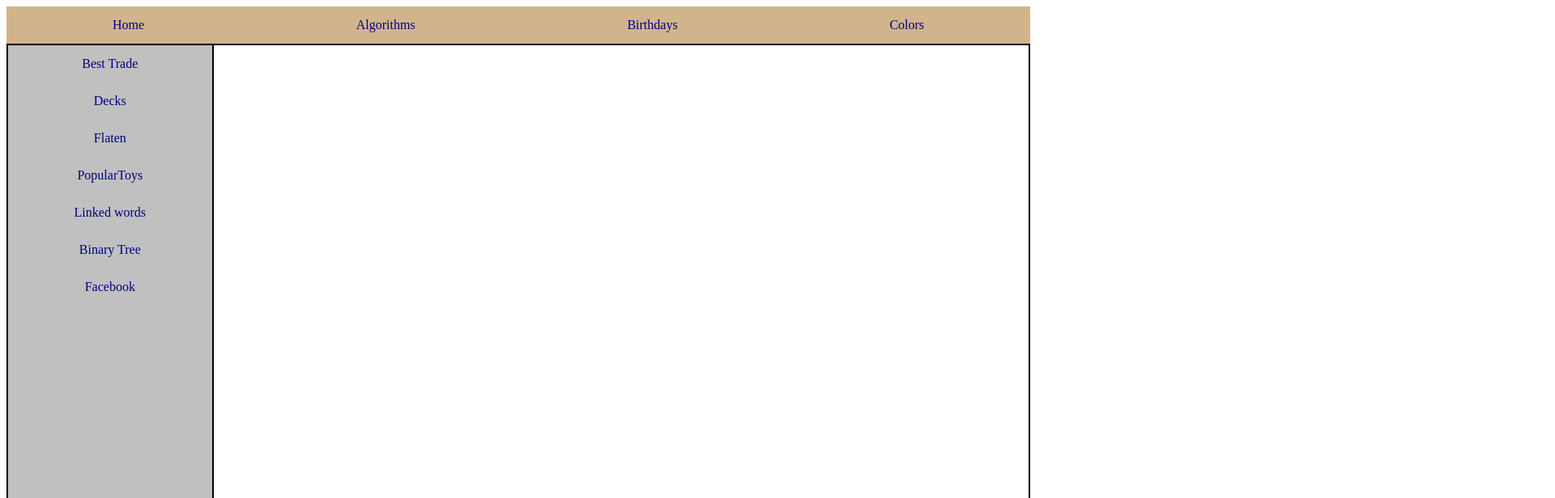
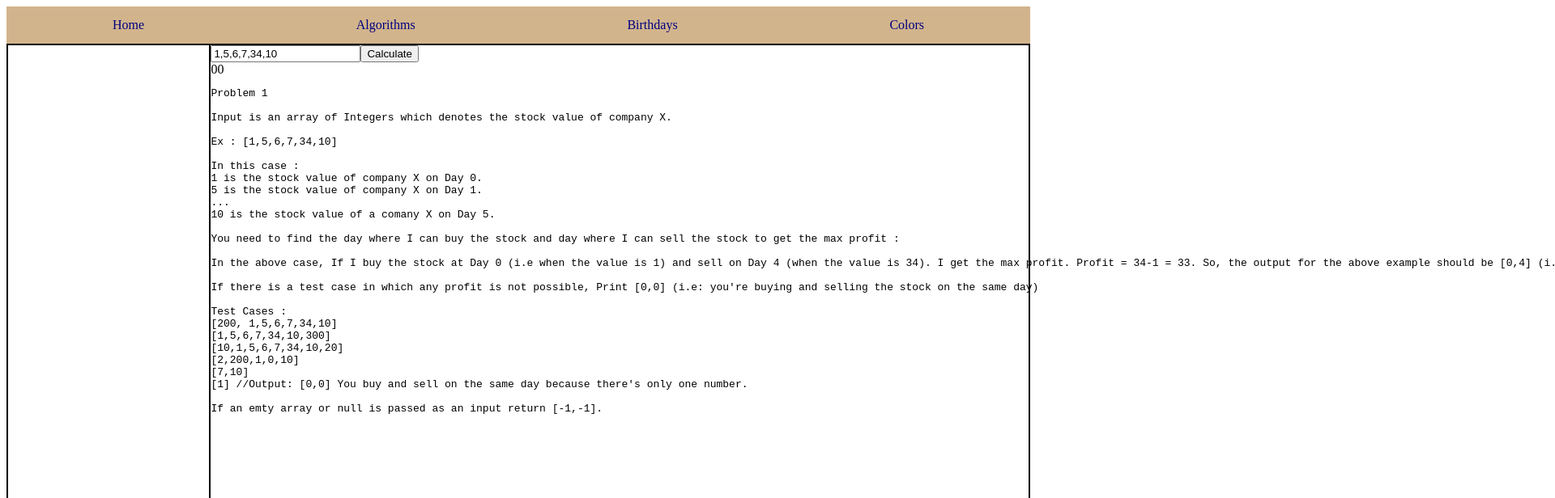
Before and after one commit to alialiayman/Casual, a React (Create React App) app: page /algorithm/besttrade in a window 1280 px wide. Shown: the top 616 px of the page at 81% size, 1920 px wide, since content can reach past the window. Built offline with nearby package versions, Linux system fonts and the light colour scheme.

Commit message:
best trade

```diff
--- a/src/components/Algorithms/BestTrade/BestTrade.js
+++ b/src/components/Algorithms/BestTrade/BestTrade.js
@@ -1,3 +1,35 @@
+import React, { useState } from 'react';
+
+
+const BestTrade = () => {
+    const [inputArray, setInputArray] = useState('1,5,6,7,34,10');
+    const [result, setResult] = useState([0,0]);
+
+    const handleInputArrayChange = ({ target }) => {
+        setInputArray(target.value);
+    }
+
+    const calculate = () => {
+        setResult(FindBestDays(inputArray.split(',')));
+    }
+    return (
+        <React.Fragment>
+            <input value={inputArray} onChange={handleInputArrayChange}></input>
+            <button type="button" onClick={calculate}> Calculate </button>
+
+            <div>{result}</div>
+
+            <pre>
+                {problem}
+            </pre>
+        </React.Fragment>
+    )
+}
+
+export default BestTrade;
+
+
+
 const prices = [7];
 
 // loop1 from 0 to end with BuyIndex
@@ -10,18 +42,18 @@ function FindBestDays(prices) {
         return [-1, -1];
     }
 
-    if (prices.length === 1){
-        return [0,0];
+    if (prices.length === 1) {
+        return [0, 0];
     }
 
     let maxProfit = 0;
     let buyDay = 0;
     let sellDay = 0;
 
-    for (let i = 0; i < prices.length; i++){
-        for (let j = i + 1; j <prices.length; j++){
+    for (let i = 0; i < prices.length; i++) {
+        for (let j = i + 1; j < prices.length; j++) {
             const profit = prices[j] - prices[i];
-            if (profit > maxProfit){
+            if (profit > maxProfit) {
                 maxProfit = profit;
                 buyDay = i;
                 sellDay = j
@@ -29,26 +61,28 @@ function FindBestDays(prices) {
         }
     }
 
-    return [buyDay,sellDay];
+    return [buyDay, sellDay];
 
 }
 
 const testCases = [
-    [1,5,6,7,34,10],
-    [200, 1,5,6,7,34,10],
-    [1,5,6,7,34,10,300],
-    [10,1,5,6,7,34,10,20],
-    [2,200,1,0,10],
-    [7,10],
+    [1, 5, 6, 7, 34, 10],
+    [200, 1, 5, 6, 7, 34, 10],
+    [1, 5, 6, 7, 34, 10, 300],
+    [10, 1, 5, 6, 7, 34, 10, 20],
+    [2, 200, 1, 0, 10],
+    [7, 10],
     [1]
 
 ]
-testCases.forEach(x=> {
+testCases.forEach(x => {
     console.log(`${x}  ==>  ${FindBestDays(x)}`)
 });
 
 
-`Problem 1
+
+const problem =
+    `Problem 1
 
 Input is an array of Integers which denotes the stock value of company X.
 
--- /dev/null
+++ b/src/components/Colors/Colors.js
@@ -0,0 +1,8 @@
+import React from 'react';
+
+const Colors = () => {
+    return null;
+}
+
+
+export default Colors;
--- a/src/components/Root/Main/Main.js
+++ b/src/components/Root/Main/Main.js
@@ -1,13 +1,16 @@
 import React from 'react';
 import {BrowserRouter as Router, Route} from 'react-router-dom';
 import NodesContainer from '../../Algorithms/BinaryTree/Nodes/Container/NodesContainer'
-
+import Colors from '../../../components/Colors/Colors';
+import BestTrade from '../../Algorithms/BestTrade/BestTrade';
 
 const Main = () => {
 
     return (
         <Router>
-            <Route path="/algorithm/binarytree" component={NodesContainer}></Route>
+            <Route exact path="/algorithm/binarytree" component={NodesContainer}></Route>
+            <Route exact path="/algorithm/besttrade" component={BestTrade}></Route>
+            <Route exact path="/color" component={Colors}></Route>
         </Router>
     )
 
--- a/src/components/Root/SideNav/SideNav.js
+++ b/src/components/Root/SideNav/SideNav.js
@@ -3,11 +3,13 @@ import { BrowserRouter as Router, Route, Link } from 'react-router-dom';
 import './sidenav.scss'
 
 const SideNav = () => {
+    return (
+        <React.Fragment>
 
-    return (
-        <Router>
-            <Route path="/algorithm" component={AlgorithmNav}></Route>
-        </Router>
+            <Router>
+                <Route exact path="/algorithm" component={AlgorithmNav}></Route>
+            </Router>
+        </React.Fragment>
     )
 
 }
@@ -41,6 +43,7 @@ const AlgorithmNav = () => {
                 </ul>
             </nav>
         </Router>
+
     )
 }
 
```
